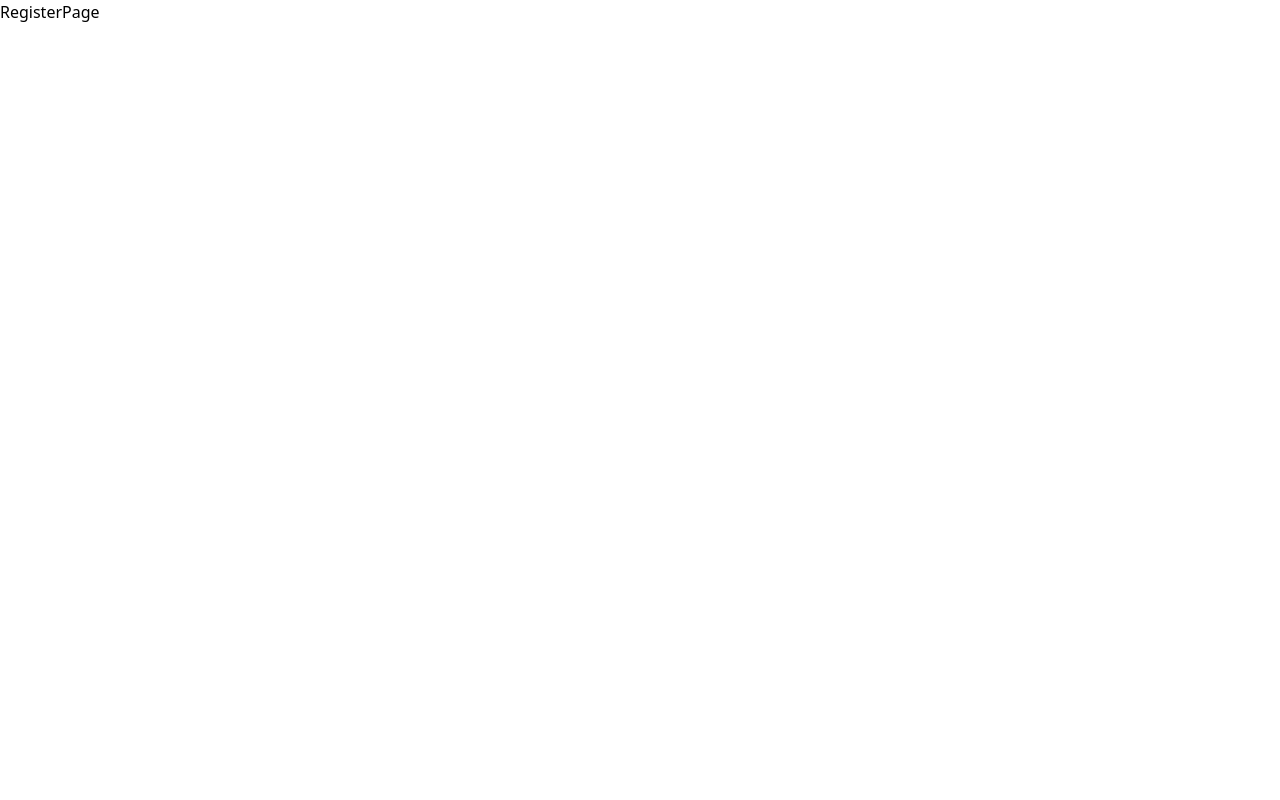
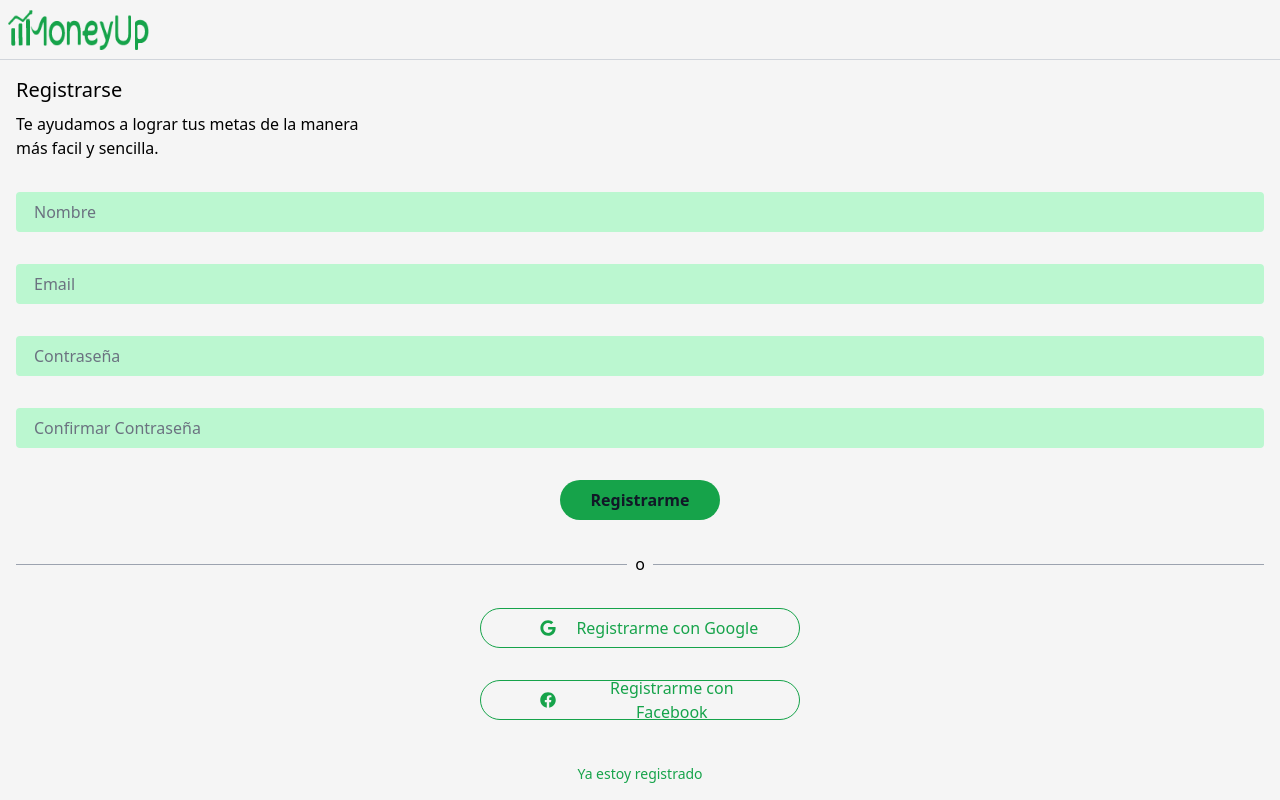
Before and after one commit to Gabot3ck/money-up, a React (Vite) app: page /auth/register in a window 1280 px wide. Built offline with nearby package versions, Linux system fonts and the light colour scheme.

Commit message:
se crea el componente RegisterPage

```diff
--- /dev/null
+++ b/src/app/components/forms/FormRegister.jsx
@@ -0,0 +1,52 @@
+import { ButtonPrimary } from "../../../ui/components/buttons"
+
+
+export const FormRegister = () => {
+
+
+
+
+  return (
+    <form className="w-full
+                    flex px-4 flex-col justify-center items-center gap-8"
+    >
+      <input
+        className="w-full h-10 rounded py-2 px-4
+                  border-2  border-primary-300 focus:border-primary-500 focus:ring-primary-500 focus:outline-none
+                  font-medium
+                  bg-primary-300 placeholder-gray-500"
+        type="text"
+        placeholder="Nombre"
+      />
+
+      <input
+        className="w-full h-10 rounded py-2 px-4
+                  border-2  border-primary-300 focus:border-primary-500 focus:ring-primary-500 focus:outline-none
+                  font-medium
+                  bg-primary-300 placeholder-gray-500"
+        type="email"
+        placeholder="Email"
+      />
+
+      <input
+        className="w-full h-10 rounded py-2 px-4
+                  border-2  border-primary-300 focus:border-primary-500 focus:ring-primary-500 focus:outline-none
+                  font-medium
+                  bg-primary-300 placeholder-gray-500"
+        type="password"
+        placeholder="Contraseña"
+      />
+
+      <input
+        className="w-full h-10 rounded py-2 px-4
+                  border-2  border-primary-300 focus:border-primary-500 focus:ring-primary-500 focus:outline-none
+                  font-medium
+                  bg-primary-300 placeholder-gray-500"
+        type="password"
+        placeholder="Confirmar Contraseña"
+      />
+
+      <ButtonPrimary title="Registrarme" type='submit' />
+    </form>
+  )
+}
--- a/src/auth/pages/RegisterPage.jsx
+++ b/src/auth/pages/RegisterPage.jsx
@@ -1,7 +1,45 @@
+import { FaFacebook, FaGoogle } from "react-icons/fa"
+import { OrOfButtons } from "../../ui/components/OrOfButtons"
+import { ButtonSecondary } from "../../ui/components/buttons"
+import { AuthLayoutPage } from "../layout/AuthLayoutPage"
+import { FormRegister } from "../../app/components/forms/FormRegister"
 
 
 export const RegisterPage = () => {
+
+
   return (
-    <div>RegisterPage</div>
+    <AuthLayoutPage >
+      <div className="w-full px-4 mt-4 mb-8" >
+        <h3 className="w-full font-medium text-xl text-start mb-2" >Registrarse</h3>
+
+        <p className="text-base" >Te ayudamos a lograr tus metas de la manera <br /> más facil y sencilla.</p>
+      </div>
+
+      <FormRegister />
+
+
+      <div className="w-full px-4 mt-8
+                      flex flex-col gap-8 items-center justify-center "
+      >
+      <OrOfButtons />
+
+      <ButtonSecondary
+        icon={ <FaGoogle /> }
+        title={'Registrarme con Google'}
+      />
+
+      <ButtonSecondary
+        icon={ <FaFacebook /> }
+        title={'Registrarme con Facebook'}
+      />
+
+      <div className="w-full flex items-center justify-center gap-3 mt-3">
+        <p className="text-sm text-primary-500 font-medium" >Ya estoy registrado</p>
+      </div>
+
+    </div>
+
+    </AuthLayoutPage>
   )
 }
```
